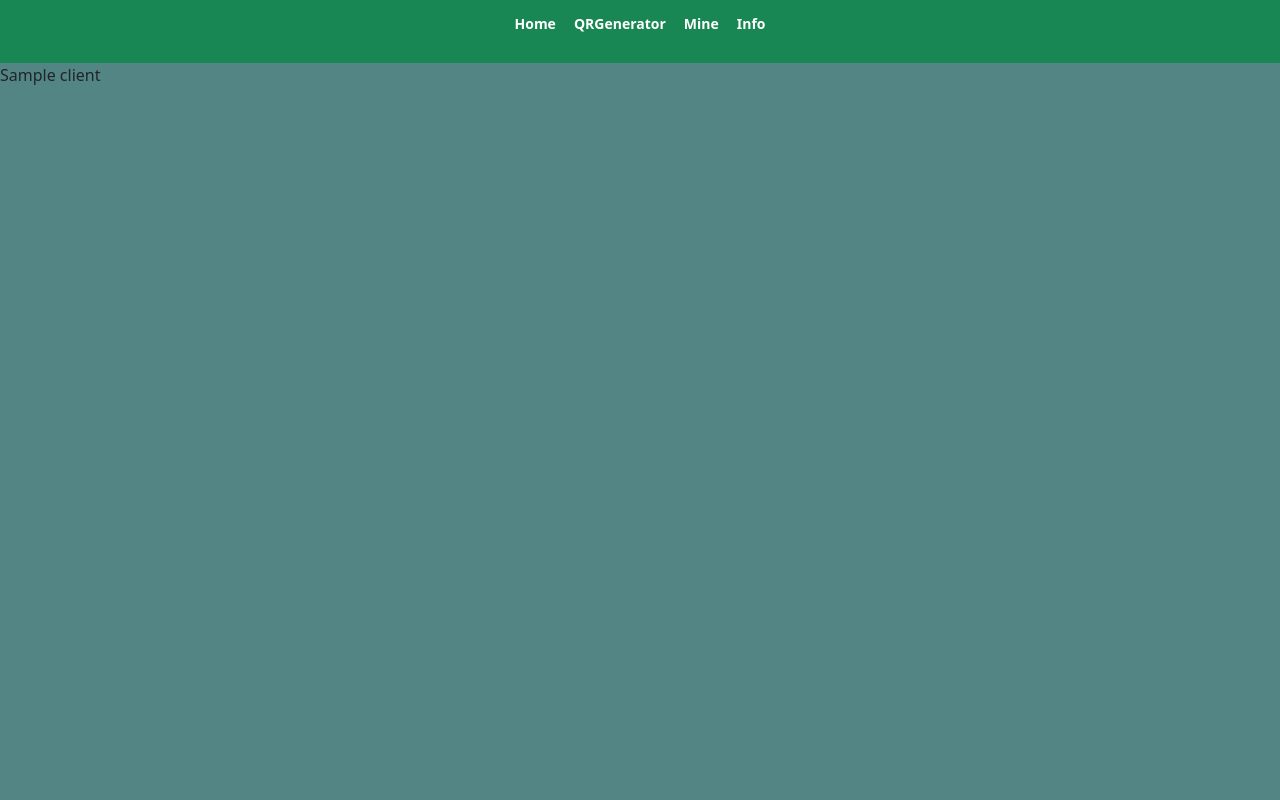
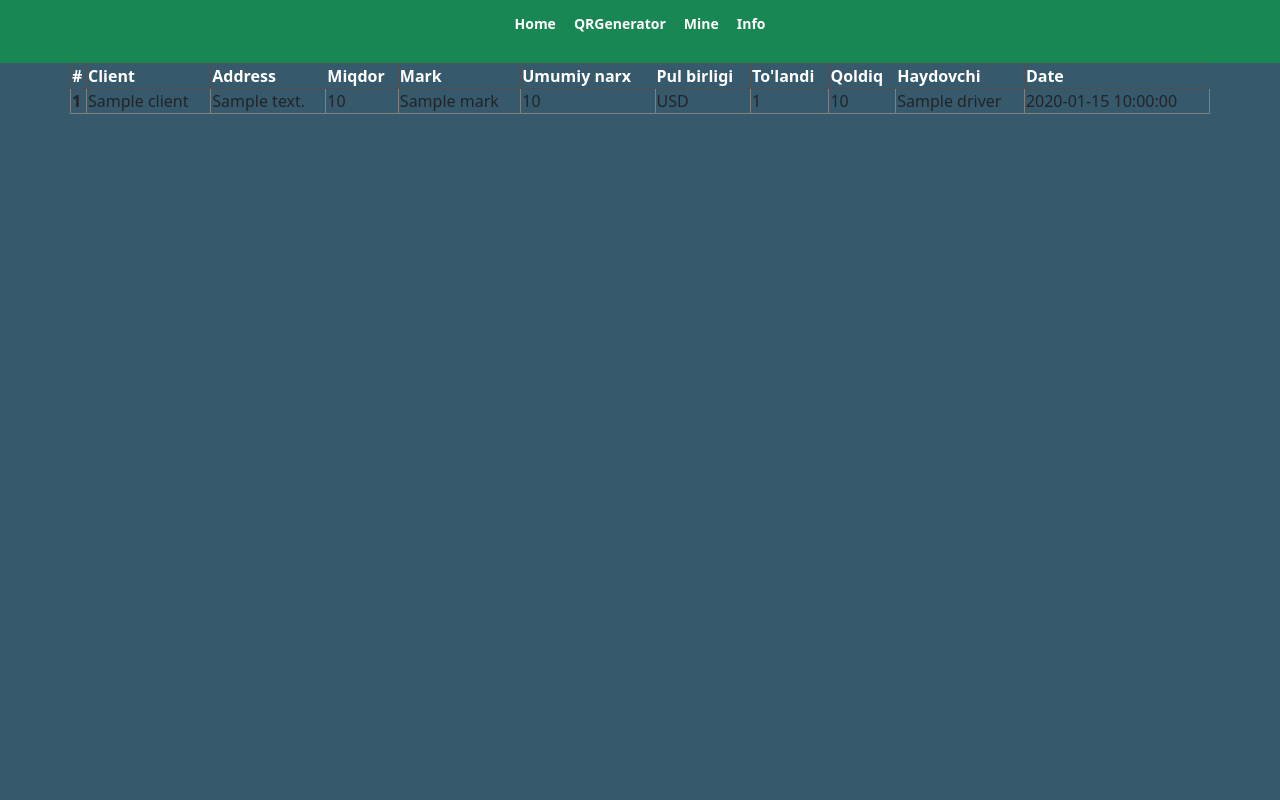
Before and after one commit to Asomiddinov/CRM, a Flask app: template application/templates/acted.html in a window 1280 px wide. Run offline with Flask 2, Linux system fonts and the light colour scheme; the template is opened without the code that fills it: most values are stand-ins (such as "Sample title", 1, 10 or a date in 2020).

Commit message:
some frontend changes

```diff
--- a/application/forms.py
+++ b/application/forms.py
@@ -16,13 +16,15 @@
     address = StringField("Address", validators=[
                           DataRequired(), Length(min=3, max=500)])
     quantity = StringField("Quantity", validators=[
-                           DataRequired(), Length(min=3, max=500)])
+                           DataRequired(), Length(max=500)])
     mark = StringField("Mark", validators=[
                        DataRequired(), Length(min=3, max=100)])
     price = IntegerField("Price", validators=[DataRequired()])
     currency = SelectField("Currency", choices=["UZS", "USD", "EUR", "RUB"])
-    paid = IntegerField("Status", validators=[DataRequired()])
+    paid = IntegerField("Paid", validators=[DataRequired()])
     driver = StringField("Driver", validators=[
                          DataRequired(), Length(min=3, max=500)])
     date = DateField("Date", validators=[DataRequired()])
+    approve = SelectField("Agreement", choices=[
+                          "O'tkazib yuboring!", "O'tkazib yubormang!"])
     submit = SubmitField("Confirm")
--- a/application/templates/acted.html
+++ b/application/templates/acted.html
@@ -1,9 +1,37 @@
 {% extends 'layout.html' %}
 {% block content %}
 
-{% if client %}
+<table class="container table-bordered">
+    <thead class="thead-dark">
+        <tr class="table-dark">
+            <th scope="col">#</th>
+            <th scope="col">Client</th>
+            <th scope="col">Address</th>
+            <th scope="col">Miqdor</th>
+            <th scope="col">Mark</th>
+            <th scope="col">Umumiy narx</th>
+            <th scope="col">Pul birligi</th>
+            <th scope="col">To'landi</th>
+            <th scope="col">Qoldiq</th>
+            <th scope="col">Haydovchi</th>
+            <th scope="col">Date</th>
+        </tr>
+    </thead>
+    <tbody>
+        <tr>
+            <th scope="row">1</th>
+            <td>{{ client }}</td>
+            <td>{{ address }}</td>
+            <td>{{ quantity }}</td>
+            <td>{{ mark }}</td>
+            <td>{{ price }}</td>
+            <td>{{ currency }}</td>
+            <td>{{ paid }}</td>
+            <td>{{ price - paid }}</td>
+            <td>{{ driver }}</td>
+            <td>{{ date }}</td>
+        </tr>
+    </tbody>
+</table>
 
-{{ client }}
-
-{% endif %}
 {% endblock %}
--- a/application/templates/layout.html
+++ b/application/templates/layout.html
@@ -16,7 +16,7 @@
     }
 
     body {
-        background-color: #548585;
+        background-color: rgb(54, 89, 107);
     }
 
     p {
```
Also changed, not shown: application/routes.py (+10 -1 lines), application/templates/act.html (+11 -13 lines), app.py (renamed from run.py).
